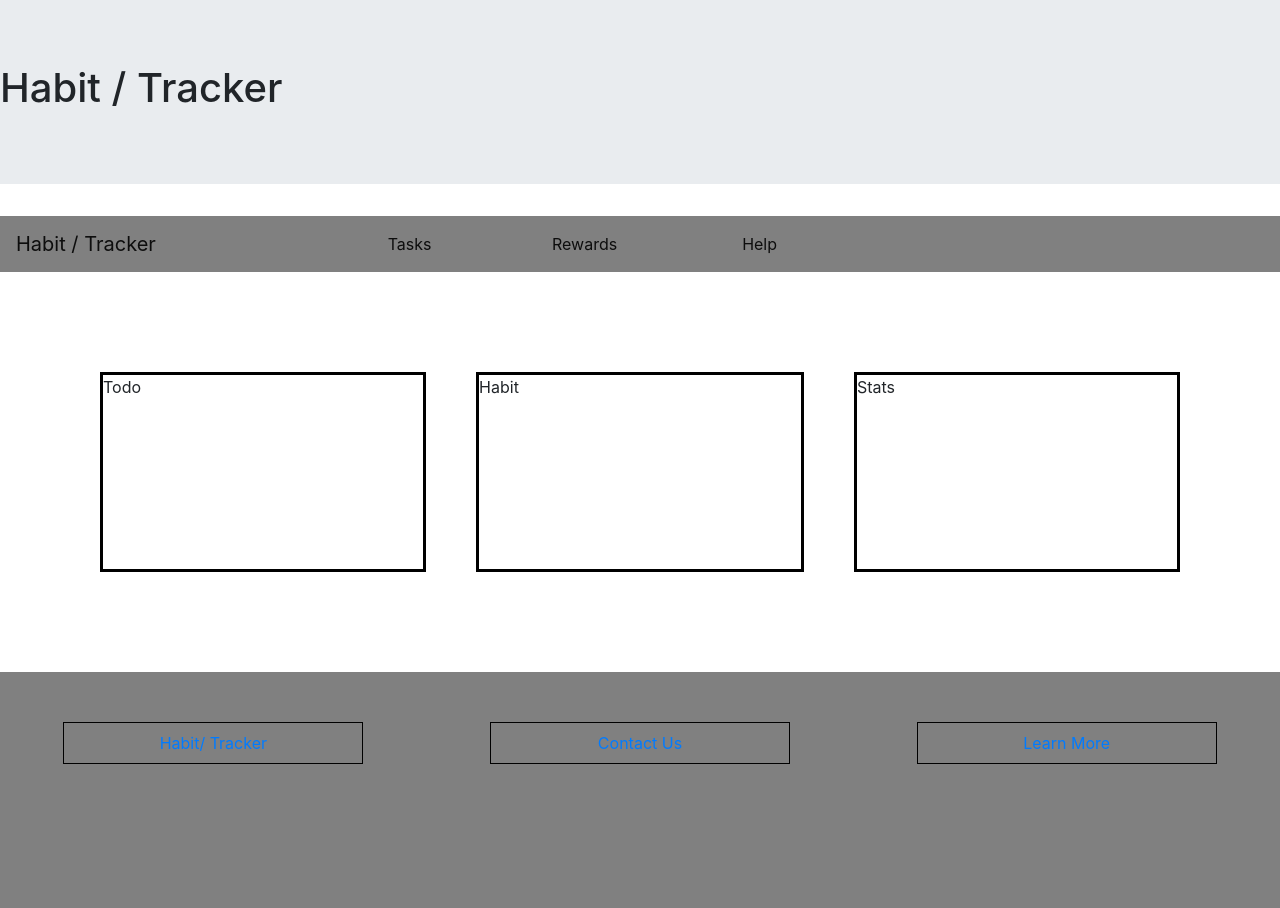
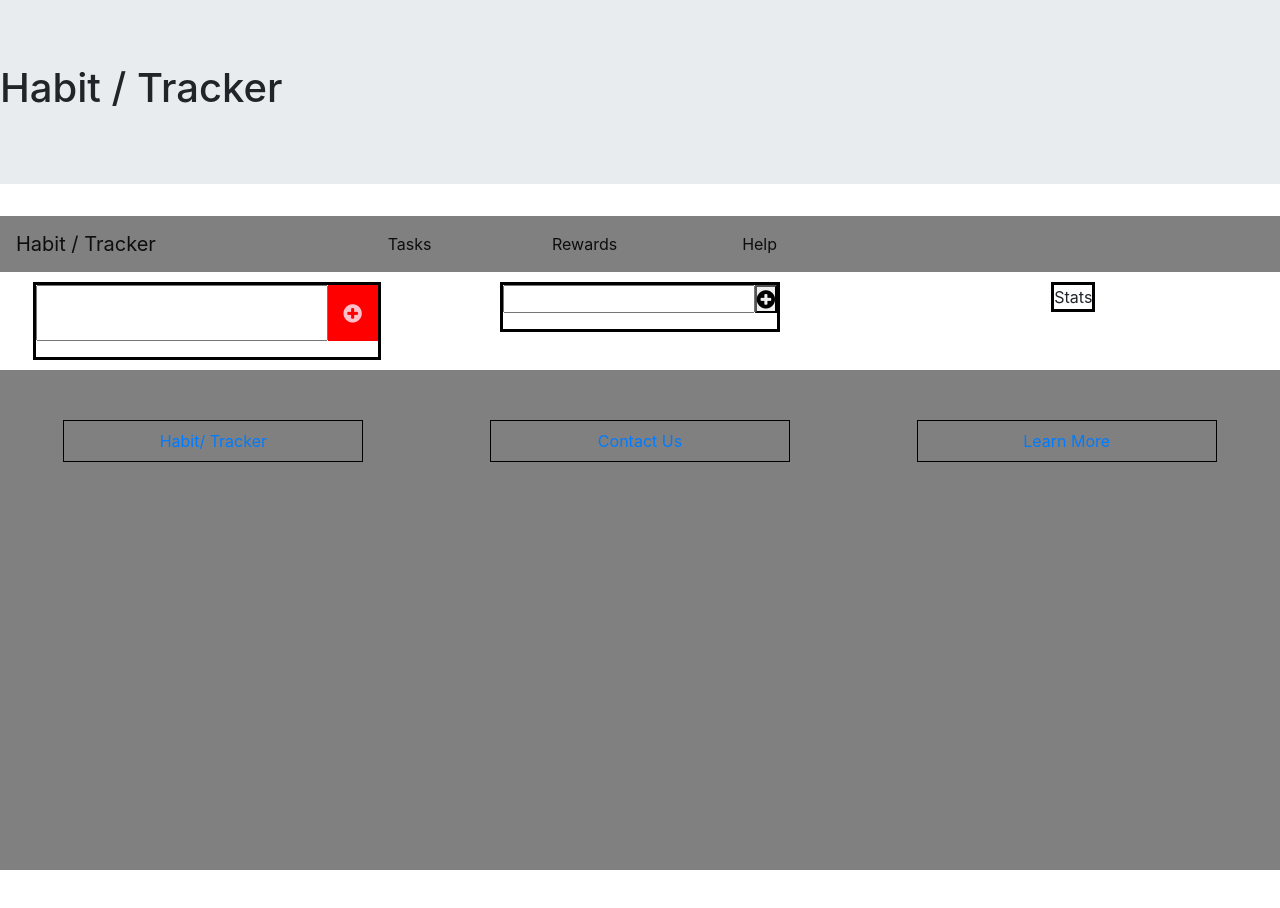
Before and after one commit to KarenDouglas/MyHabitTrackerReact, a React (Create React App) app in the folder myhabittrackersite/: page /dashboard in a window 1280 px wide. Shown: the top 908 px of the page. After the commit the page ends 870 px from the top, so only its background shows below. Built offline with nearby package versions, Linux system fonts and the light colour scheme.

Commit message:
todo and Habit tracker functionality

```diff
--- a/myhabittrackersite/public/index.html
+++ b/myhabittrackersite/public/index.html
@@ -9,6 +9,7 @@
       name="description"
       content="Web site created using create-react-app"
     />
+
     <link rel="apple-touch-icon" href="%PUBLIC_URL%/logo192.png" />
     <!--
       manifest.json provides metadata used when your web app is installed on a
@@ -40,6 +41,6 @@
       To create a production bundle, use `npm run build` or `yarn build`.
     -->
     <script src="https://cdnjs.cloudflare.com/ajax/libs/popper.js/1.12.9/umd/popper.min.js" integrity="sha384-ApNbgh9B+Y1QKtv3Rn7W3mgPxhU9K/ScQsAP7hUibX39j7fakFPskvXusvfa0b4Q" crossorigin="anonymous"></script>
-
+    <script src = "https://ajax.googleapis.com/ajax/libs/jquery/1.12.0/jquery.min.js"></script>
   </body>
 </html>
--- a/myhabittrackersite/src/App.css
+++ b/myhabittrackersite/src/App.css
@@ -1,6 +1,10 @@
 *{
+    margin: 0;
+    padding: 0;
    box-sizing: border-box;
 }
+
+/* DashBoard Nav styles */
 .dashNav{
 background-color: gray;
 margin: 0 15%;
@@ -14,6 +18,8 @@ margin: 0 15%;
 .navbar{
     background: gray;
 }
+
+/* Footer Nav */
 .footDashNav{
 
 margin: auto;
@@ -25,13 +31,16 @@ margin: auto;
     text-decoration: none;
 
 }
+/* Dashboard Grid Styles */
 
 .dbGrid > div{
     border: solid black;
-    height: 200px;
+    width: fit-content;
+    height: fit-content;
+    margin: 10px auto;
 }
 
-
+/* Big screen styles  */
 @media screen and (min-width: 768px){
 
 
@@ -60,11 +69,75 @@ margin: auto;
 
     .dbGrid{
         display: grid;
-        grid-column-gap: 50px;
-        grid-template-columns: auto auto auto;
-        padding: 100px;
+        grid-column-gap: 20px;
+        grid-template-columns: 1fr 1fr 1fr;
 
     }
 
 
 }
+/* Todo Grid Styles */
+.todos-container{
+    padding: 0;
+    width: fit-content;
+    height: fit-content;
+
+
+
+}
+.todo-form{
+   border: none;
+   display: flex;
+   margin-bottom: 10px;
+
+}
+.todo-input{
+    padding: 10px 20px;
+    width: 100%;
+}
+.todo-button{
+    padding: 1rem;
+    color: pink;
+    background: red;
+    border: none;
+    font-size: 1rem;
+}
+.todo-button:hover{
+    padding: 1rem;
+    color: red;
+    background: pink;
+    border: none;
+    transition: all 0.3s ease;
+
+}
+
+
+ul li{
+    list-style: none;
+}
+.complete-btn, .delete-btn{
+background: #ff6f47;
+  color: white;
+  border: none;
+  padding: 1rem;
+  cursor: pointer;
+  font-size: 1rem;
+}
+.todo{
+    display: flex;
+}
+.todo-item{
+    padding: 10px 20px;
+    width: 100%;
+    text-align: center;
+}
+.todo-item:hover{
+    padding: 10px 20px;
+    width: 100%;
+    text-align: center;
+    border-bottom: solid black 1px;
+}
+.completed{
+    text-decoration: line-through;
+    opacity: 0.5;
+}
--- a/myhabittrackersite/src/App.js
+++ b/myhabittrackersite/src/App.js
@@ -4,6 +4,7 @@ import Main from './components/MainComponent'
 import { BrowserRouter } from 'react-router-dom';
 
 function App() {
+
   return (
     <BrowserRouter>
     <div className="App">
--- a/myhabittrackersite/src/components/DashboardGrid.js
+++ b/myhabittrackersite/src/components/DashboardGrid.js
@@ -1,11 +1,41 @@
-import React from "react";
+import React, {useState} from 'react';
+import TodoHeader from "./TodoHeader";
+import TodoBody from "./TodoBody";
+import HabitHeader from "./HabitHeader"
+import HabitBody from "./HabitBody"
 
 
 const DashboardGrid = () => {
+    const [todoInputText, setTodoInputText] = useState("");
+    const [todos, setTodos]= useState([]);
+    const [habitInputText, setHabitInputText] = useState("");
+    const [habits, setHabits]= useState([]);
     return (
         <div className="dbGrid">
-            <div className="todos">Todo</div>
-            <div className="habit">Habit</div>
+            <div className="todos-container">
+                <TodoHeader
+                    todos={todos}
+                    setTodos= {setTodos}
+                    todoInputText={todoInputText}
+                    setTodoInputText={setTodoInputText}
+                />
+                <TodoBody
+                    todos={todos}
+                    setTodos={setTodos}
+                />
+            </div>
+            <div className="habit">
+                <HabitHeader
+                 habits={habits}
+                 setHabits= {setHabits}
+                 habitInputText={habitInputText}
+                 setHabitInputText={setHabitInputText}
+                />
+                <HabitBody
+                habits={habits}
+                setHabits={setHabits}
+                />
+            </div>
             <div className="stats">Stats</div>
         </div>
     );
--- /dev/null
+++ b/myhabittrackersite/src/components/Habit.js
@@ -0,0 +1,39 @@
+import React from "react";
+
+const Habit = ({habitText, habits, setHabits, habit}) => {
+    //Events
+    const deleteHandler = ()=> {
+        setHabits(habits.filter((el) => el.id !== habit.id));
+        console.log(habit)
+    }
+    const completeHandler = () => {
+        setHabits(habits.map(item =>{
+            if (item.id === habit.id ){
+                return{
+                    ...item, completed: !item.completed
+                }
+            }
+            return item;
+        }))
+    }
+    return (
+        <div className="habit">
+            <button
+                className = "delete-btn"
+                onClick={deleteHandler}
+            >
+                <i className="fa fa-minus-circle fa-lg"/>
+            </button>
+            <li className={`habit-item ${habit.completed ? "completed": ""}`} >{habitText}</li>
+            <button
+                className = "complete-btn"
+                onClick={completeHandler}
+            >
+                <i className="fa fa-check-circle fa-lg"/>
+            </button>
+
+        </div>
+    );
+}
+
+export default Habit;
--- /dev/null
+++ b/myhabittrackersite/src/components/HabitBody.js
@@ -0,0 +1,24 @@
+import React, {useState} from "react";
+import Habit from "./Habit"
+
+
+
+const  HabitBody= ({habits, setHabits}) => {
+    return (
+        <div className="habit-container">
+            <ul className ="habit-list">
+                {habits.map(habit => (
+                    <Habit
+                        setHabits={setHabits}
+                        habits={habits}
+                        key={habit.id}
+                        habit={habit}
+                        habitText={habit.text}
+                    />
+                )) }
+            </ul>
+        </div>
+    );
+}
+
+export default HabitBody;
--- /dev/null
+++ b/myhabittrackersite/src/components/HabitHeader.js
@@ -0,0 +1,34 @@
+import React, {useState} from "react";
+
+
+
+
+const HabitHeader = ({setHabitInputText, habits, setHabits, habitInputText}) => {
+
+const habitInputTextHandler =(e) =>{
+    console.log(e.target.value);
+    setHabitInputText(e.target.value)
+
+}
+
+const  submitHabitHandler= (e) => {
+        e.preventDefault();
+        setHabits([...habits, {text: habitInputText, completed: false, id: Math.random()*1000 }]);
+        setHabitInputText("");
+};
+
+
+
+    return (
+
+
+        <React.Fragment>
+        <form className="habit-form">
+          <input value={habitInputText} onChange = {habitInputTextHandler} type="text" className="habit-input"/>
+          <button onClick={submitHabitHandler} className= "habit-button" type="submit"><i className="fa fa-plus-circle fa-lg"/></button>
+        </form>
+        </React.Fragment>
+    );
+}
+
+export default HabitHeader;
--- /dev/null
+++ b/myhabittrackersite/src/components/Todo.js
@@ -0,0 +1,39 @@
+import React from "react";
+
+const Todo = ({todoText, todos, setTodos, todo}) => {
+    //Events
+    const deleteHandler = ()=> {
+        setTodos(todos.filter((el) => el.id !== todo.id));
+        console.log(todo)
+    }
+    const completeHandler = () => {
+        setTodos(todos.map(item =>{
+            if (item.id === todo.id ){
+                return{
+                    ...item, completed: !item.completed
+                }
+            }
+            return item;
+        }))
+    }
+    return (
+        <div className="todo">
+            <button
+                className = "delete-btn"
+                onClick={deleteHandler}
+            >
+                <i className="fa fa-minus-circle fa-lg"/>
+            </button>
+            <li className={`todo-item ${todo.completed ? "completed": ""}`} >{todoText}</li>
+            <button
+                className = "complete-btn"
+                onClick={completeHandler}
+            >
+                <i className="fa fa-check-circle fa-lg"/>
+            </button>
+
+        </div>
+    );
+}
+
+export default Todo;
--- /dev/null
+++ b/myhabittrackersite/src/components/TodoBody.js
@@ -0,0 +1,24 @@
+import React, {useState} from "react";
+import Todo from "./Todo"
+
+
+
+const  TodoBody= ({todos, setTodos}) => {
+    return (
+        <div className="todo-container">
+            <ul className ="todo-list">
+                {todos.map(todo => (
+                    <Todo
+                        setTodos={setTodos}
+                        todos={todos}
+                        key={todo.id}
+                        todo={todo}
+                        todoText={todo.text}
+                    />
+                )) }
+            </ul>
+        </div>
+    );
+}
+
+export default TodoBody;
--- /dev/null
+++ b/myhabittrackersite/src/components/TodoHeader.js
@@ -0,0 +1,34 @@
+import React, {useState} from "react";
+
+
+
+
+const TodoHeader = ({setTodoInputText, todos, setTodos, todoInputText}) => {
+
+const todoInputTextHandler =(e) =>{
+    console.log(e.target.value);
+    setTodoInputText(e.target.value)
+
+}
+
+const  submitTodoHandler= (e) => {
+        e.preventDefault();
+        setTodos([...todos, {text: todoInputText, completed: false, id: Math.random()*1000 }]);
+        setTodoInputText("");
+};
+
+
+
+    return (
+
+
+        <React.Fragment>
+        <form className="todo-form">
+          <input value={todoInputText} onChange = {todoInputTextHandler} type="text" className="todo-input"/>
+          <button onClick={submitTodoHandler} className= "todo-button" type="submit"><i className="fa fa-plus-circle fa-lg"/></button>
+        </form>
+        </React.Fragment>
+    );
+}
+
+export default TodoHeader;
--- a/myhabittrackersite/src/index.js
+++ b/myhabittrackersite/src/index.js
@@ -5,6 +5,7 @@ import App from './App';
 import reportWebVitals from './reportWebVitals';
 import 'font-awesome/css/font-awesome.css';
 import 'bootstrap/dist/css/bootstrap.min.css';
+import 'bootstrap/dist/js/bootstrap.bundle.min';
 // import $ from 'jquery';
 // import Popper from 'popper.js';
 // import 'bootstrap/dist/js/bootstrap.bundle.min'
```
Also changed, not shown: package.json (added, +12 -0 lines), 1 other file (tests, documents, lock files or other folders).
